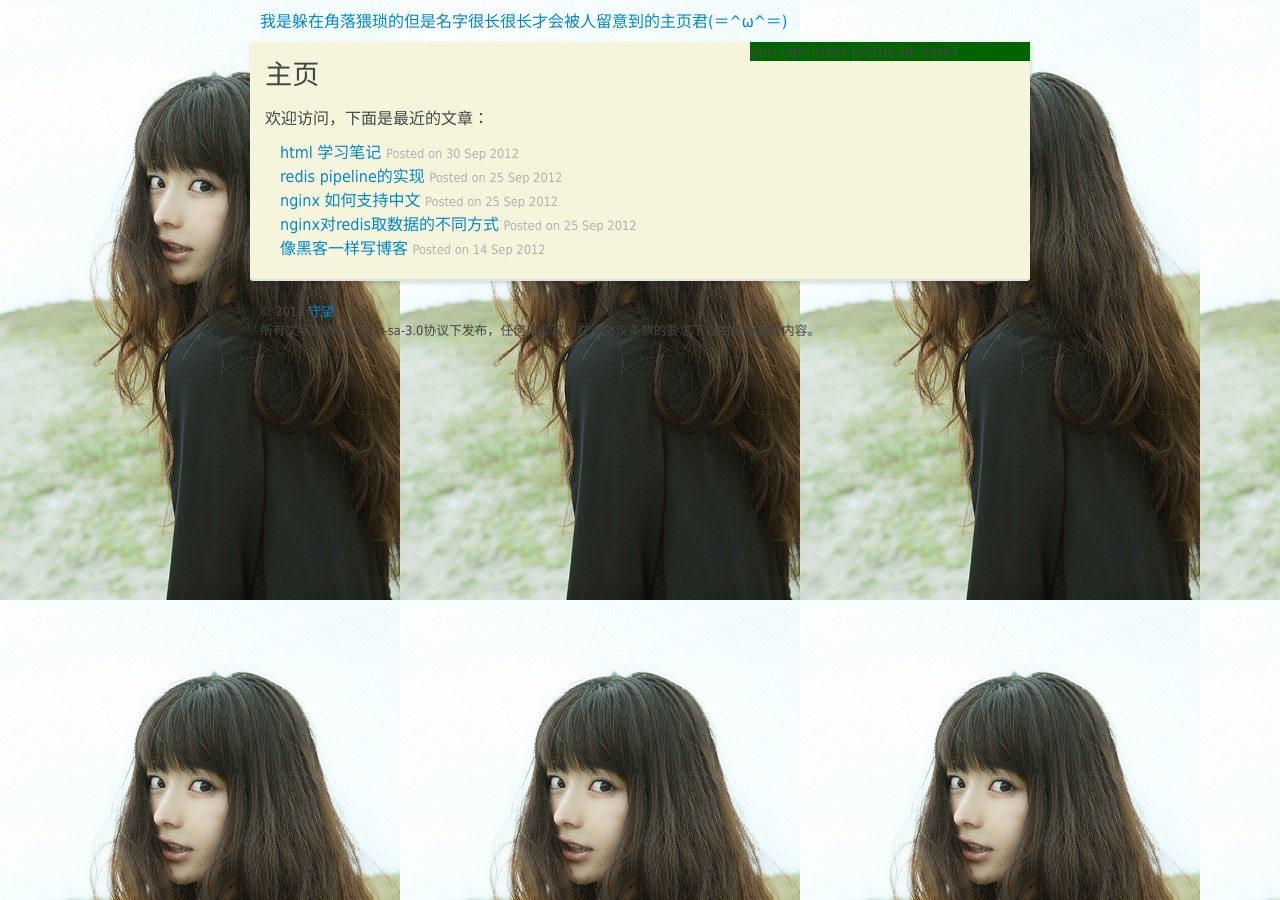
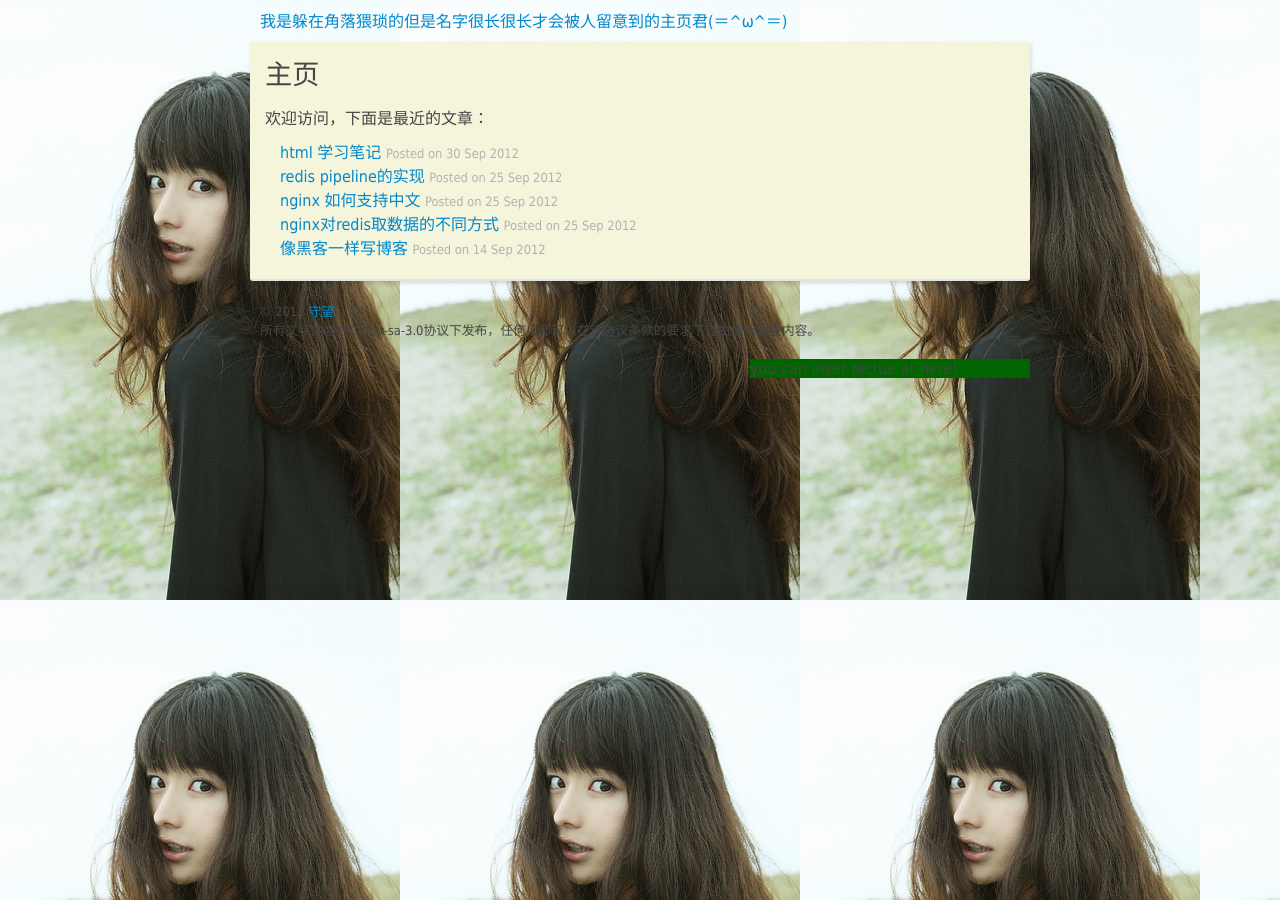
Before and after one commit to hopestar/hopestar.github.com, a Jekyll site: the page built from index.html, in a window 1280 px wide. Built offline with Jekyll 4.4.1, drawn with Linux system fonts in a browser that asks for light colours; Markdown is read by kramdown in place of the engine named in the settings.

Commit message:
Update _layouts/default.html

```diff
--- a/_layouts/default.html
+++ b/_layouts/default.html
@@ -12,9 +12,7 @@
   <div id="header">
   <a href="/">我是躲在角落猥琐的但是名字很长很长才会被人留意到的主页君(＝^ω^＝) </a>
   </div>
-  <div id="sidebar">
-  you can inser pictue at here!
-  </div>
+
   {{ content }}
 
   <div id="footer">
@@ -23,4 +21,7 @@
 
   <script>hljs.initHighlightingOnLoad();</script>
 </body>
+  <div id="sidebar">
+  you can inser pictue at here!
+  </div>
 </html>
```
